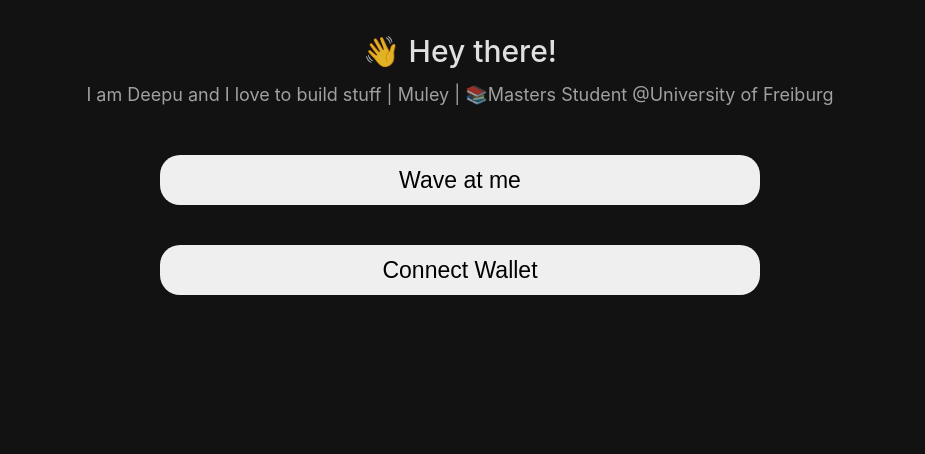
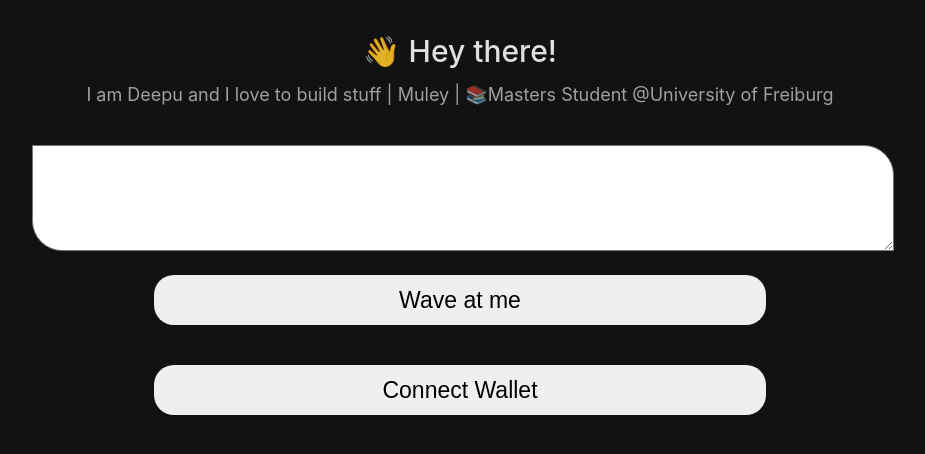
Before and after one commit to deepukr007/wave-portal-web3, a React (Create React App) app: page / in a window 1280 px wide. Shown: the top 454 px of the page, without its empty margins (180-1105 px from the left). Built offline with nearby package versions, Linux system fonts and the light colour scheme.

Commit message:
updated UI

```diff
--- a/src/App.css
+++ b/src/App.css
@@ -33,12 +33,12 @@
 
 .waveButton
 {
-  margin:10px;
-  padding:10px;
+  margin-bottom: 40px;
+  width:50%;
 }
 
 button{
-    width: 600px;
+    width: 100%;
     border :  none;
     border-radius: 20px;
     height :50px;
@@ -46,3 +46,32 @@ button{
     font-weight: 400;
     cursor:pointer;
 }
+
+.inputDiv{
+  margin:10px;
+  width: 70%;
+  padding-bottom:10px;
+
+}
+
+.input{
+  width:100%;
+  height: 100px;
+  border-radius: 0px 30px;
+
+
+}
+
+.listDiv
+{
+  display: flex;
+  flex-direction: column;
+  align-items: center;
+  border-radius: 10px;
+  width:70%;
+  font-size : 2vw;
+  background-color: rgba(256,256,256,0.9);
+  margin:10px;
+  padding:10px;
+
+}
--- a/src/App.js
+++ b/src/App.js
@@ -8,6 +8,9 @@ function App() {
   const contractAddress = "0x74867D9944AD9cDb7879e17a8438B0bd11BF7eb9";
   const [currentAccount, setCurrentAccount] = useState("");
   const contractABI = abi.abi;
+  const [allWaves, setAllWaves] = useState([]);
+
+
 
   const checkIfWalletIsConnected = async () => {
     try {
@@ -26,6 +29,7 @@ function App() {
         const account = accounts[0];
         console.log("Found an authorized account:", account);
         setCurrentAccount(account);
+        getAllWaves()
       } else {
         console.log("No authorized account found")
       }
@@ -55,7 +59,7 @@ function App() {
     }
   }
 
- const wave = async () => {
+  const wave = async (message) => {
     try {
       const { ethereum } = window;
 
@@ -70,7 +74,7 @@ function App() {
         /*
         * Execute the actual wave from your smart contract
         */
-        const waveTxn = await wavePortalContract.wave();
+        const waveTxn = await wavePortalContract.wave(message);
         console.log("Mining...", waveTxn.hash);
 
         await waveTxn.wait();
@@ -89,6 +93,45 @@ function App() {
     }
   }
 
+  const getAllWaves = async () => {
+    try {
+      const { ethereum } = window;
+      if (ethereum) {
+        const provider = new ethers.providers.Web3Provider(ethereum);
+        const signer = provider.getSigner();
+        const wavePortalContract = new ethers.Contract(contractAddress, contractABI, signer);
+
+        /*
+         * Call the getAllWaves method from your Smart Contract
+         */
+        const waves = await wavePortalContract.getAllWaves();
+
+
+        /*
+         * We only need address, timestamp, and message in our UI so let's
+         * pick those out
+         */
+        let wavesCleaned = [];
+        waves.forEach(wave => {
+          wavesCleaned.push({
+            address: wave.waver,
+            timestamp: new Date(wave.timestamp * 1000),
+            message: wave.message
+          });
+        });
+
+        /*
+         * Store our data in React State
+         */
+        setAllWaves(wavesCleaned);
+      } else {
+        console.log("Ethereum object doesn't exist!")
+      }
+    } catch (error) {
+      console.log(error);
+    }
+  }
+
   useEffect(() => {
     checkIfWalletIsConnected();
   }, [])
@@ -101,8 +144,11 @@ function App() {
       <div className="tagLine">
          I am Deepu and I love to build stuff | Muley | 📚Masters Student @University of Freiburg
       </div>
+      <div className="inputDiv">
+        <textarea className="input" type="text" id="message"></textarea>
+      </div>
       <div className="waveButton">
-         <button onClick={wave}>Wave at me </button>
+         <button onClick={()=>{wave(document.getElementById("message").value)}}>Wave at me </button>
       </div>
       {!currentAccount && (
         <div className="waveButton">
@@ -111,6 +157,14 @@ function App() {
           </button>
           </div>
         )}
+          {allWaves.map((wave, index) => {
+          return (
+            <div key={index} className="listDiv">
+              <div>Address: {wave.address}</div>
+              <div>Time: {wave.timestamp.toString()}</div>
+              <div>Message: {wave.message}</div>
+            </div>)
+        })}
     </div>
   );
 }
```
